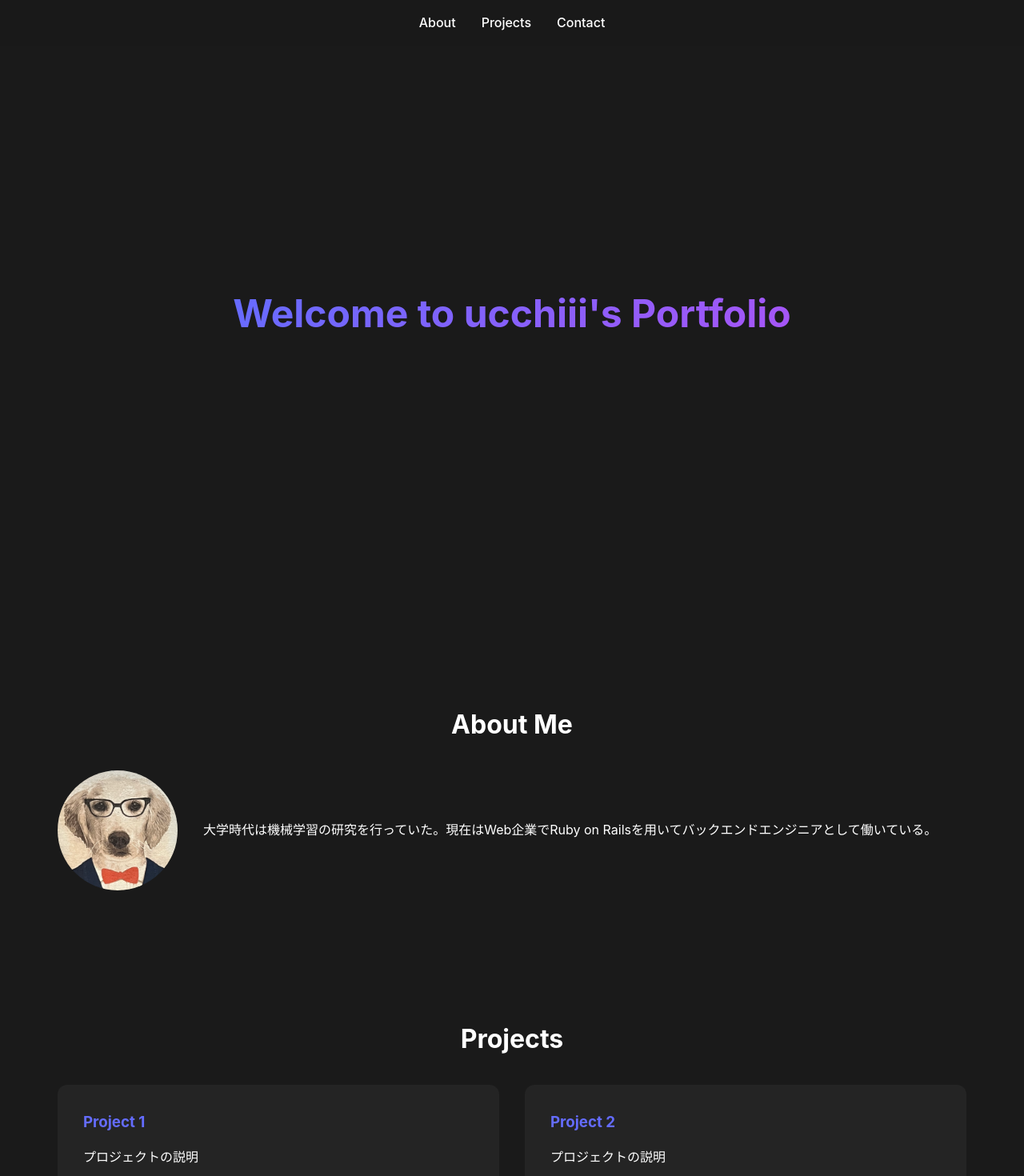
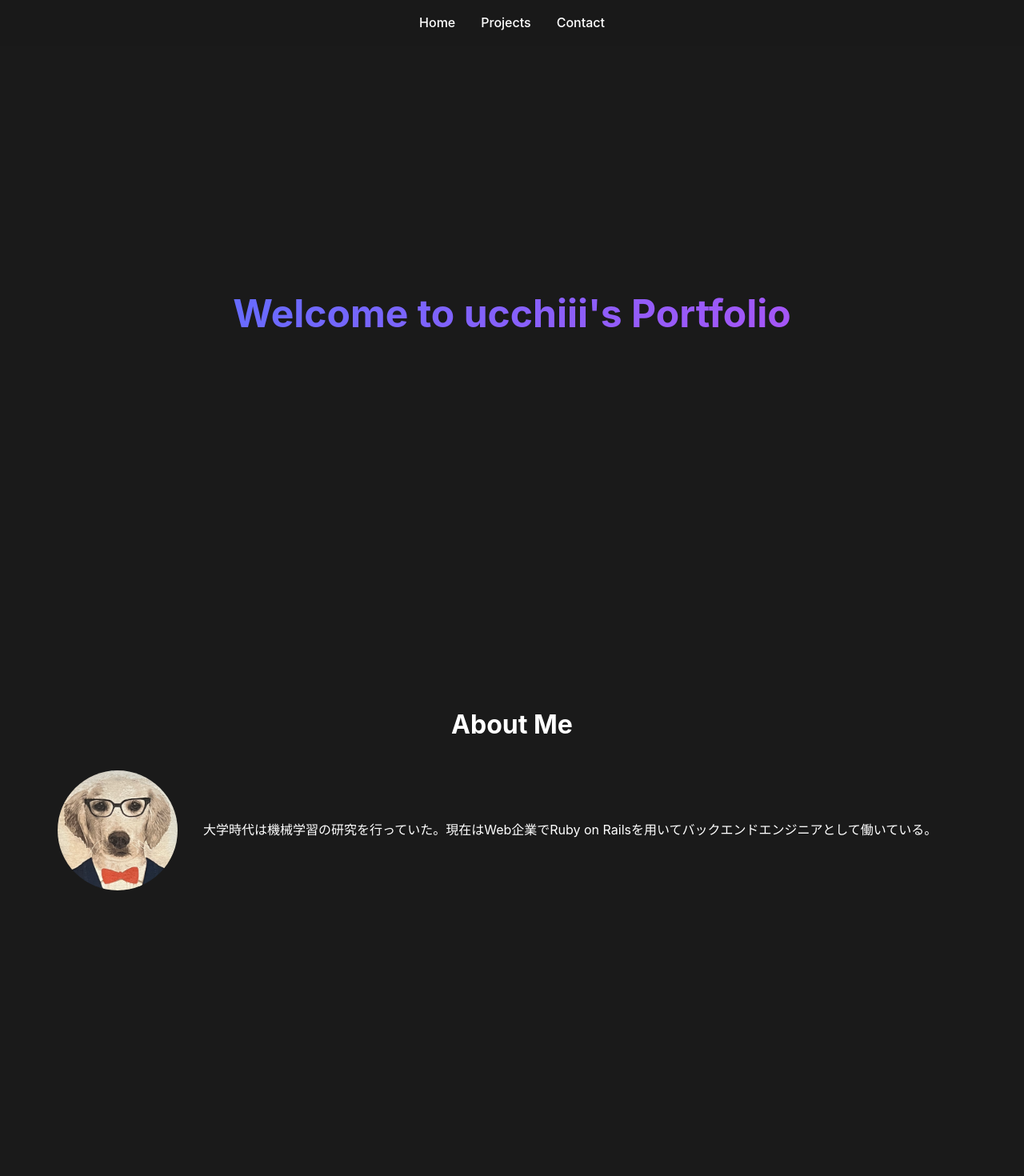
Before and after one commit to ucchiii43/portfolio, a React (Vite) app: page / in a window 1280 px wide. Shown: the top 1470 px of the page at 80% size. After the commit the page ends 1193 px from the top, so only its background shows below. Built offline with nearby package versions, Linux system fonts and the light colour scheme.

Commit message:
ルーティングでページを分割

```diff
--- a/src/App.jsx
+++ b/src/App.jsx
@@ -1,60 +1,19 @@
+import { Routes, Route } from 'react-router-dom'
 import './App.css'
-
-// TODO: GoogleフォームのURLを設定してください
-const CONTACT_FORM_URL = 'https://docs.google.com/forms/d/e/1FAIpQLSe8dq_dz9O2UVAJz-TR9KE1EvhMEctM7V9a0BTbtsgACLC8ig/viewform?usp=header'
+import Layout from './components/Layout.jsx'
+import Home from './pages/Home.jsx'
+import Projects from './pages/Projects.jsx'
+import Contact from './pages/Contact.jsx'
 
 function App() {
   return (
-    <div className="app">
-      <header className="header">
-        <nav>
-          <a href="#about">About</a>
-          <a href="#projects">Projects</a>
-          <a href="#contact">Contact</a>
-        </nav>
-      </header>
-
-      <main>
-        <section className="hero">
-          <h1>Welcome to ucchiii's Portfolio</h1>
-        </section>
-
-        <section id="about" className="section">
-          <h2>About Me</h2>
-          <div className="about-content">
-            <img src="/portfolio/favicon.png" alt="プロフィール画像" className="about-image" />
-            <p>大学時代は機械学習の研究を行っていた。現在はWeb企業でRuby on Railsを用いてバックエンドエンジニアとして働いている。</p>
-          </div>
-        </section>
-
-        <section id="projects" className="section">
-          <h2>Projects</h2>
-          <div className="projects-grid">
-            <div className="project-card">
-              <h3>Project 1</h3>
-              <p>プロジェクトの説明</p>
-            </div>
-            <div className="project-card">
-              <h3>Project 2</h3>
-              <p>プロジェクトの説明</p>
-            </div>
-          </div>
-        </section>
-
-        <section id="contact" className="section">
-          <h2>Contact</h2>
-          <p>お気軽にご連絡ください。</p>
-          <a
-            href={CONTACT_FORM_URL}
-            target="_blank"
-            rel="noopener noreferrer"
-            className="contact-button"
-          >
-            お問い合わせフォームへ
-          </a>
-        </section>
-      </main>
-    </div>
+    <Routes>
+      <Route path="/" element={<Layout />}>
+        <Route index element={<Home />} />
+        <Route path="projects" element={<Projects />} />
+        <Route path="contact" element={<Contact />} />
+      </Route>
+    </Routes>
   )
 }
 
--- /dev/null
+++ b/src/components/Layout.jsx
@@ -0,0 +1,22 @@
+import { Link, Outlet } from 'react-router-dom'
+
+// 全ページ共通のヘッダーを持つレイアウト
+function Layout() {
+  return (
+    <div className="app">
+      <header className="header">
+        <nav>
+          <Link to="/">Home</Link>
+          <Link to="/projects">Projects</Link>
+          <Link to="/contact">Contact</Link>
+        </nav>
+      </header>
+
+      <main>
+        <Outlet />
+      </main>
+    </div>
+  )
+}
+
+export default Layout
--- a/src/main.jsx
+++ b/src/main.jsx
@@ -1,10 +1,14 @@
 import { StrictMode } from 'react'
 import { createRoot } from 'react-dom/client'
+import { BrowserRouter } from 'react-router-dom'
 import App from './App.jsx'
 import './index.css'
 
 createRoot(document.getElementById('root')).render(
   <StrictMode>
-    <App />
+    {/* GitHub Pagesのサブパス（/portfolio/）配下でも動くようにbasenameを指定 */}
+    <BrowserRouter basename={import.meta.env.BASE_URL}>
+      <App />
+    </BrowserRouter>
   </StrictMode>,
 )
--- /dev/null
+++ b/src/pages/Contact.jsx
@@ -0,0 +1,21 @@
+// TODO: GoogleフォームのURLを設定してください
+const CONTACT_FORM_URL = 'https://docs.google.com/forms/d/e/1FAIpQLSe8dq_dz9O2UVAJz-TR9KE1EvhMEctM7V9a0BTbtsgACLC8ig/viewform?usp=header'
+
+function Contact() {
+  return (
+    <section id="contact" className="section">
+      <h2>Contact</h2>
+      <p>お気軽にご連絡ください。</p>
+      <a
+        href={CONTACT_FORM_URL}
+        target="_blank"
+        rel="noopener noreferrer"
+        className="contact-button"
+      >
+        お問い合わせフォームへ
+      </a>
+    </section>
+  )
+}
+
+export default Contact
--- /dev/null
+++ b/src/pages/Home.jsx
@@ -0,0 +1,19 @@
+function Home() {
+  return (
+    <>
+      <section className="hero">
+        <h1>Welcome to ucchiii's Portfolio</h1>
+      </section>
+
+      <section id="about" className="section">
+        <h2>About Me</h2>
+        <div className="about-content">
+          <img src={`${import.meta.env.BASE_URL}favicon.png`} alt="プロフィール画像" className="about-image" />
+          <p>大学時代は機械学習の研究を行っていた。現在はWeb企業でRuby on Railsを用いてバックエンドエンジニアとして働いている。</p>
+        </div>
+      </section>
+    </>
+  )
+}
+
+export default Home
--- /dev/null
+++ b/src/pages/Projects.jsx
@@ -0,0 +1,19 @@
+function Projects() {
+  return (
+    <section id="projects" className="section">
+      <h2>Projects</h2>
+      <div className="projects-grid">
+        <div className="project-card">
+          <h3>Project 1</h3>
+          <p>プロジェクトの説明</p>
+        </div>
+        <div className="project-card">
+          <h3>Project 2</h3>
+          <p>プロジェクトの説明</p>
+        </div>
+      </div>
+    </section>
+  )
+}
+
+export default Projects
```
